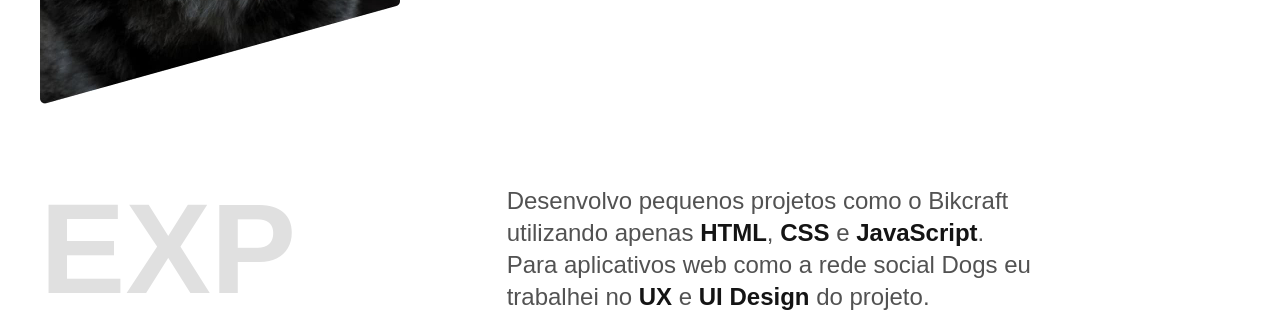
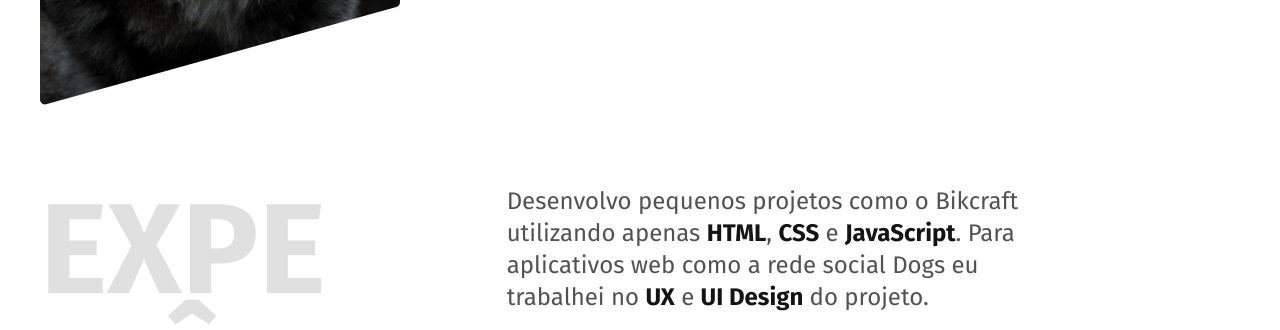
Before and after one commit to wellintonfarias/wellintonfarias.github.io, a plain HTML site: page index.html in a window 1280 px wide. Shown: the part 576-906 px from the top of the page. Drawn offline with Linux system fonts and the light colour scheme.

Commit message:
google fonts

```diff
--- a/index.html
+++ b/index.html
@@ -9,6 +9,10 @@
   Localizado no Rio de Janeiro">
   <link rel="stylesheet" href="./css/style.min.css">
   <link rel="shortcut icon" href="favicon.svg" type="image/svg+xml">
+
+  <link rel="preconnect" href="https://fonts.googleapis.com">
+  <link rel="preconnect" href="https://fonts.gstatic.com" crossorigin>
+  <link href="https://fonts.googleapis.com/css2?family=Fira+Sans:wght@400;700&family=Inter:wght@400;700&family=Sora:wght@400;600&display=swap" rel="stylesheet">
 </head>
 
 <body>
```
